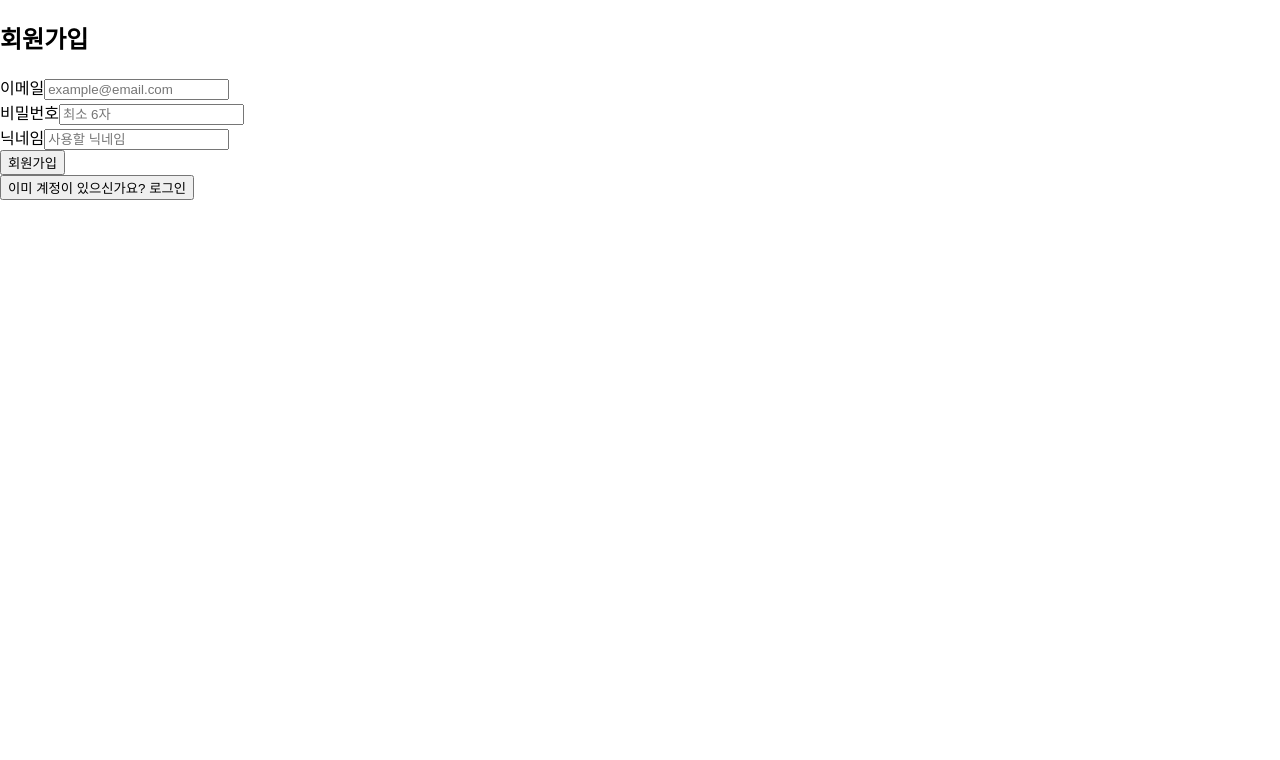
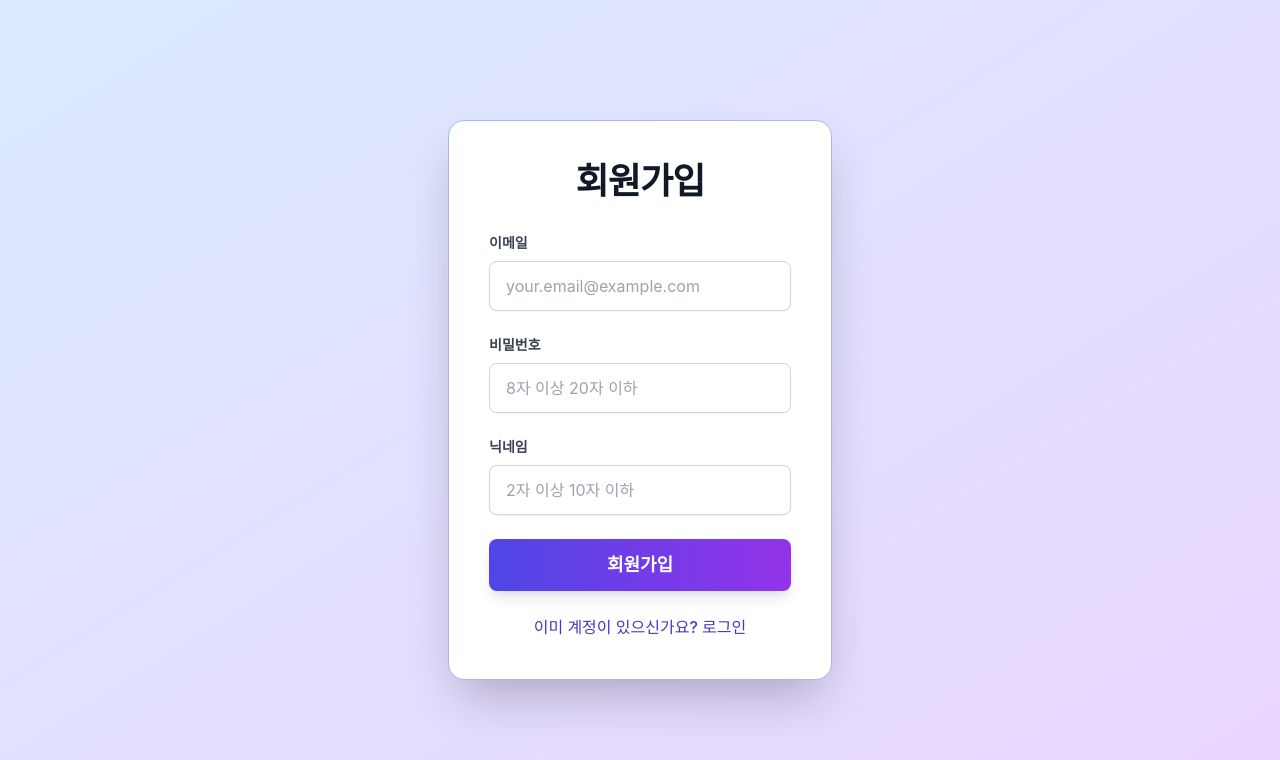
Before and after one commit to jaehun221/hi_school, a React (Create React App) app in the folder frontend/: page / in a window 1280 px wide. Shown: the top 760 px of the page. Built offline with nearby package versions, Linux system fonts and the light colour scheme; no server answers.

Commit message:
login UI update

```diff
--- a/frontend/package.json
+++ b/frontend/package.json
@@ -36,5 +36,10 @@
       "last 1 firefox version",
       "last 1 safari version"
     ]
+  },
+  "devDependencies": {
+    "autoprefixer": "^10.4.13",
+    "postcss": "^8.4.16",
+    "tailwindcss": "^3.4.1"
   }
 }
--- /dev/null
+++ b/frontend/postcss.config.js
@@ -0,0 +1,6 @@
+module.exports = {
+  plugins: {
+    tailwindcss: {},
+    autoprefixer: {},
+  },
+}
--- a/frontend/src/components/AuthForm.jsx
+++ b/frontend/src/components/AuthForm.jsx
@@ -1,58 +1,76 @@
 import React, { useState } from 'react';
 
+// AuthForm Component: Renders the login and signup form.
+// onSubmit: Function to be called on form submission.
+// isSignup: Boolean indicating if the current mode is signup or login.
 function AuthForm({ onSubmit, isSignup }) {
     const [email, setEmail] = useState('');
     const [password, setPassword] = useState('');
-    const [nickname, setNickname] = useState('');
+    const [nickname, setNickname] = useState(''); // Used only for signup
 
+    // Form submission handler
     const handleSubmit = (e) => {
-        e.preventDefault(); // 폼 제출 시 페이지 새로고침 방지
-        onSubmit({ email, password, nickname }); // 부모 컴포넌트로 데이터 전달
+        e.preventDefault(); // Prevent default form submission behavior
+        // Call the onSubmit function from the parent component
+        onSubmit({ email, password, nickname });
     };
 
     return (
         <form onSubmit={handleSubmit} className="space-y-6">
+            {/* 이메일 입력 필드 */}
             <div>
-                <label htmlFor="email" className="block text-sm font-medium text-gray-700">이메일</label>
+                <label htmlFor="email" className="block text-sm font-semibold text-gray-700 mb-2">
+                    이메일
+                </label>
                 <input
                     type="email"
                     id="email"
                     value={email}
                     onChange={(e) => setEmail(e.target.value)}
-                    className="mt-1 block w-full px-3 py-2 border border-gray-300 rounded-md shadow-sm focus:outline-none focus:ring-indigo-500 focus:border-indigo-500 sm:text-sm"
-                    placeholder="example@email.com"
                     required
+                    className="w-full px-4 py-3 border border-gray-300 rounded-lg shadow-sm focus:ring-2 focus:ring-indigo-500 focus:border-indigo-500 transition duration-200 ease-in-out text-gray-800 placeholder-gray-400"
+                    placeholder="your.email@example.com"
                 />
             </div>
+
+            {/* 비밀번호 입력 필드 */}
             <div>
-                <label htmlFor="password" className="block text-sm font-medium text-gray-700">비밀번호</label>
+                <label htmlFor="password" className="block text-sm font-semibold text-gray-700 mb-2">
+                    비밀번호
+                </label>
                 <input
                     type="password"
                     id="password"
                     value={password}
                     onChange={(e) => setPassword(e.target.value)}
-                    className="mt-1 block w-full px-3 py-2 border border-gray-300 rounded-md shadow-sm focus:outline-none focus:ring-indigo-500 focus:border-indigo-500 sm:text-sm"
-                    placeholder="최소 6자"
                     required
+                    className="w-full px-4 py-3 border border-gray-300 rounded-lg shadow-sm focus:ring-2 focus:ring-indigo-500 focus:border-indigo-500 transition duration-200 ease-in-out text-gray-800 placeholder-gray-400"
+                    placeholder="8자 이상 20자 이하"
                 />
             </div>
-            {isSignup && ( // isSignup prop이 true일 때만 닉네임 필드 표시
+
+            {/* 회원가입 모드일 경우 닉네임 입력 필드 표시 */}
+            {isSignup && (
                 <div>
-                    <label htmlFor="nickname" className="block text-sm font-medium text-gray-700">닉네임</label>
+                    <label htmlFor="nickname" className="block text-sm font-semibold text-gray-700 mb-2">
+                        닉네임
+                    </label>
                     <input
                         type="text"
                         id="nickname"
                         value={nickname}
                         onChange={(e) => setNickname(e.target.value)}
-                        className="mt-1 block w-full px-3 py-2 border border-gray-300 rounded-md shadow-sm focus:outline-none focus:ring-indigo-500 focus:border-indigo-500 sm:text-sm"
-                        placeholder="사용할 닉네임"
-                        required
+                        required={isSignup} // 회원가입 시에만 필수
+                        className="w-full px-4 py-3 border border-gray-300 rounded-lg shadow-sm focus:ring-2 focus:ring-indigo-500 focus:border-indigo-500 transition duration-200 ease-in-out text-gray-800 placeholder-gray-400"
+                        placeholder="2자 이상 10자 이하"
                     />
                 </div>
             )}
+
+            {/* 제출 버튼 */}
             <button
                 type="submit"
-                className="w-full flex justify-center py-2 px-4 border border-transparent rounded-md shadow-sm text-sm font-medium text-white bg-indigo-600 hover:bg-indigo-700 focus:outline-none focus:ring-2 focus:ring-offset-2 focus:ring-indigo-500"
+                className="w-full bg-gradient-to-r from-indigo-600 to-purple-600 text-white py-3 px-6 rounded-lg text-lg font-bold shadow-lg hover:from-indigo-700 hover:to-purple-700 focus:outline-none focus:ring-2 focus:ring-offset-2 focus:ring-indigo-500 transition duration-300 ease-in-out transform hover:scale-105"
             >
                 {isSignup ? '회원가입' : '로그인'}
             </button>
--- a/frontend/src/context/AuthContext.jsx
+++ b/frontend/src/context/AuthContext.jsx
@@ -1,9 +1,7 @@
 import React, { createContext, useContext, useState, useEffect } from 'react';
 import { auth } from '../firebase/firebaseConfig'; // Firebase auth 인스턴스 임포트
 
-// ⭐ 중요: 이 라인을 정확히 확인하고 수정하세요.
-// createUserWithEmailAndPassword와 signInWithEmailAndPassword를 firebase/auth에서 임포트해야 합니다.
-import { onAuthStateChanged, signOut, signInWithEmailAndPassword } from 'firebase/auth'; // createUserWithEmailAndPassword 제거
+import { onAuthStateChanged, signOut, signInWithEmailAndPassword } from 'firebase/auth';
 
 import { signupUser, signinUser } from '../services/authService'; // 백엔드 서비스 임포트
 
@@ -44,6 +42,10 @@ export const AuthProvider = ({ children }) => {
                 const userCredential = await signInWithEmailAndPassword(auth, email, password);
                 const firebaseUser = userCredential.user;
 
+                // ⭐ 추가: Firebase ID 토큰을 얻어 콘솔에 출력
+                const idToken = await firebaseUser.getIdToken();
+                console.log('회원가입 후 Firebase ID Token:', idToken);
+
                 return { success: true, message: backendResponse.message, user: firebaseUser };
             } else {
                 // 백엔드에서 실패한 경우
@@ -51,9 +53,6 @@ export const AuthProvider = ({ children }) => {
             }
         } catch (error) {
             console.error('회원가입 오류:', error);
-            // Firebase Authentication 오류 코드 처리
-            // 백엔드에서 넘어오는 에러 메시지에 'EMAIL_EXISTS'가 포함되어 있다면,
-            // 더 구체적인 메시지를 사용자에게 보여줄 수 있습니다.
             if (error.message && error.message.includes('EMAIL_EXISTS')) {
                 throw new Error('이미 가입된 이메일입니다. 로그인해주세요.');
             }
@@ -70,6 +69,7 @@ export const AuthProvider = ({ children }) => {
 
             // 2. Firebase ID Token 획득
             const idToken = await firebaseUser.getIdToken();
+            console.log('로그인 후 Firebase ID Token:', idToken); // ⭐ 추가: 로그인 시에도 토큰 출력
 
             // 3. 백엔드 API에 ID Token 전송하여 로그인 처리
             const backendResponse = await signinUser(idToken);
@@ -89,7 +89,6 @@ export const AuthProvider = ({ children }) => {
     const logout = async () => {
         try {
             await signOut(auth); // Firebase 로그아웃
-            // 필요한 경우 백엔드 로그아웃 API 호출 (세션 기반이 아니라면 불필요)
             return { success: true, message: '로그아웃 성공' };
         } catch (error) {
             console.error('로그아웃 오류:', error);
@@ -108,7 +107,7 @@ export const AuthProvider = ({ children }) => {
 
     return (
         <AuthContext.Provider value={value}>
-            {!loading && children} {/* 로딩이 끝나면 자식 컴포넌트 렌더링 */}
+            {!loading && children}
         </AuthContext.Provider>
     );
 };
--- a/frontend/src/index.css
+++ b/frontend/src/index.css
@@ -1,3 +1,7 @@
+@tailwind base;
+@tailwind components;
+@tailwind utilities;
+
 body {
   margin: 0;
   font-family: -apple-system, BlinkMacSystemFont, 'Segoe UI', 'Roboto', 'Oxygen',
--- a/frontend/src/index.js
+++ b/frontend/src/index.js
@@ -1,4 +1,3 @@
-// src/index.js
 import React from 'react';
 import ReactDOM from 'react-dom/client';
 import './index.css'; // Tailwind CSS 기본 스타일 임포트
--- a/frontend/src/pages/AuthPage.jsx
+++ b/frontend/src/pages/AuthPage.jsx
@@ -1,6 +1,6 @@
 import React, { useState } from 'react';
-import AuthForm from '../components/AuthForm'; // AuthForm 컴포넌트 임포트
-import { useAuth } from '../context/AuthContext'; // useAuth 훅 임포트
+import AuthForm from '../components/AuthForm'; // AuthForm 컴포넌트 임포트 (확장자 생략)
+import { useAuth } from '../context/AuthContext'; // useAuth 훅 임포트 (확장자 생략)
 
 function AuthPage() {
     const [isSignupMode, setIsSignupMode] = useState(true); // 회원가입/로그인 모드 전환
@@ -37,7 +37,6 @@ function AuthPage() {
                 // 백엔드에서 넘어오는 API 응답의 에러 메시지 처리
                 errorMessage = error.response.data.message;
             }
-            // ⭐ 오류 메시지 출력 방식 수정: 템플릿 리터럴 대신 문자열 연결 사용
             showMessage('오류: ' + errorMessage, 'error');
         }
     };
@@ -54,46 +53,43 @@ function AuthPage() {
     };
 
     return (
-        <div className="min-h-screen flex items-center justify-center bg-gray-100 p-4">
-            <div className="bg-white p-10 rounded-xl shadow-xl w-full max-w-md">
-                <h2 className="text-3xl font-bold text-center text-gray-800 mb-8">
+        <div className="min-h-screen flex items-center justify-center bg-gradient-to-br from-blue-100 to-purple-200 p-4 sm:px-8 lg:px-16">
+            <div className="bg-white p-8 sm:p-10 rounded-2xl shadow-2xl w-full max-w-sm transform transition-all duration-300 hover:scale-[1.01] border border-indigo-300">
+                <h2 className="text-4xl font-extrabold text-center text-gray-900 mb-8 tracking-tight">
                     {isSignupMode ? '회원가입' : '로그인'}
                 </h2>
 
-                {/* 현재 로그인된 사용자 정보 표시 */}
                 {currentUser && (
-                    <div className="bg-blue-50 border border-blue-200 text-blue-800 p-3 rounded-lg mb-6 text-sm">
-                        <p className="font-semibold">로그인됨:</p>
-                        <p>이메일: {currentUser.email}</p>
-                        <p>UID: {currentUser.uid}</p>
+                    <div className="bg-blue-50 border border-blue-200 text-blue-800 p-4 rounded-lg mb-6 text-sm shadow-inner">
+                        <p className="font-bold text-base mb-2">로그인됨:</p>
+                        <p className="mb-1">이메일: <span className="font-medium">{currentUser.email}</span></p>
+                        <p className="mb-3">UID: <span className="font-medium break-all">{currentUser.uid}</span></p>
                         <button
                             onClick={handleLogout}
-                            className="mt-3 w-full bg-red-500 text-white py-2 px-4 rounded-md text-sm font-semibold hover:bg-red-600 transition duration-300"
+                            className="mt-3 w-full bg-red-500 text-white py-2.5 px-4 rounded-md text-base font-semibold hover:bg-red-600 transition duration-300 shadow-md"
                         >
                             로그아웃
                         </button>
                     </div>
                 )}
 
-                {/* 로그인/회원가입 폼 */}
-                {!currentUser && ( // 로그인되지 않았을 때만 폼 표시
+                {!currentUser && (
                     <>
                         <AuthForm onSubmit={handleSubmit} isSignup={isSignupMode} />
                         <button
                             onClick={() => setIsSignupMode(!isSignupMode)}
-                            className="mt-4 w-full text-indigo-600 text-sm hover:underline"
+                            className="mt-6 w-full text-indigo-700 text-base font-medium hover:underline hover:text-indigo-900 transition duration-200"
                         >
                             {isSignupMode ? '이미 계정이 있으신가요? 로그인' : '계정이 없으신가요? 회원가입'}
                         </button>
                     </>
                 )}
 
-                {/* 메시지 표시 영역 */}
                 {message.text && (
-                    <div className={`mt-6 p-4 rounded-lg text-sm ${
-                        message.type === 'success' ? 'bg-green-100 text-green-800' :
-                        message.type === 'error' ? 'bg-red-100 text-red-800' :
-                        'bg-blue-100 text-blue-800'
+                    <div className={`mt-6 p-4 rounded-lg text-base font-medium shadow-md ${
+                        message.type === 'success' ? 'bg-green-100 text-green-800 border border-green-300' :
+                        message.type === 'error' ? 'bg-red-100 text-red-800 border border-red-300' :
+                        'bg-blue-100 text-blue-800 border border-blue-300'
                     }`}>
                         {message.text}
                     </div>
--- /dev/null
+++ b/frontend/tailwind.config.js
@@ -0,0 +1,10 @@
+/** @type {import('tailwindcss').Config} */
+module.exports = {
+  content: [
+    "./src/**/*.{js,jsx,ts,tsx}", // ✅ src 폴더 아래의 모든 컴포넌트 파일들
+  ],
+  theme: {
+    extend: {},
+  },
+  plugins: [],
+};
```
Also changed, not shown: 1 other file (tests, documents, lock files or other folders).
